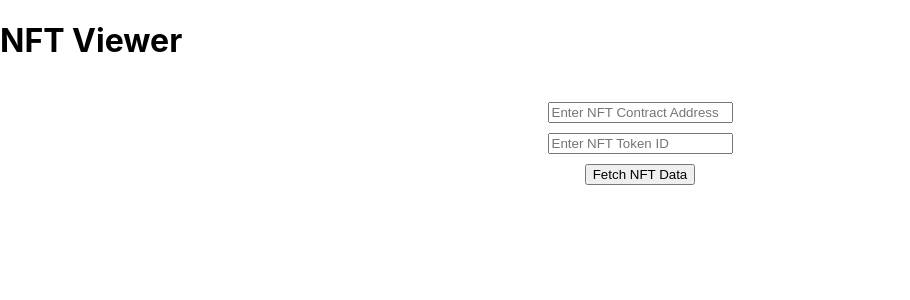
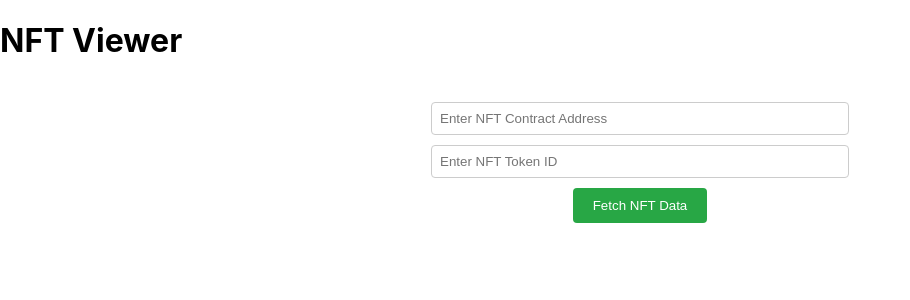
Before and after one commit to SolarpunkForest/NFTviewerapp, a React (Create React App) app: page / in a window 1280 px wide. Shown: the top 300 px of the page, without its empty margins (0-910 px from the left). Built offline with nearby package versions, Linux system fonts and the light colour scheme.

Commit message:
Small Update

```diff
--- a/src/NFTViewer.js
+++ b/src/NFTViewer.js
@@ -90,23 +90,23 @@ const NFTViewer = () => {
                     <div className={styles.nftAdditionalAttributes}>
                         <h3>Asset Underlying Attributes:</h3>
                         <div className={styles.attributeGroup}>
-                            <p><strong>Geolocation:</strong> <a href={nftData.geolocation} target="_blank" rel="noopener noreferrer">Link</a></p>
+                            <p><strong>Geolocation:</strong> <a href={nftData.geolocation} target="_blank" rel="noopener noreferrer">Document</a></p>
                             <p>Hash: {nftData.geoLocationHash}</p>
                         </div>
                         <div className={styles.attributeGroup}>
-                            <p><strong>Topographic Plan:</strong> <a href={nftData.topographicPlan} target="_blank" rel="noopener noreferrer">Link</a></p>
+                            <p><strong>Topographic Plan:</strong> <a href={nftData.topographicPlan} target="_blank" rel="noopener noreferrer">Document</a></p>
                             <p>Hash: {nftData.topographicPlanHash}</p>
                         </div>
                         <div className={styles.attributeGroup}>
-                            <p><strong>Soil Studies:</strong> <a href={nftData.soilStudies} target="_blank" rel="noopener noreferrer">Link</a></p>
+                            <p><strong>Soil Studies:</strong> <a href={nftData.soilStudies} target="_blank" rel="noopener noreferrer">Document</a></p>
                             <p>Hash: {nftData.soilStudiesHash}</p>
                         </div>
                         <div className={styles.attributeGroup}>
-                            <p><strong>Ownership Title:</strong> <a href={nftData.ownershipTitle} target="_blank" rel="noopener noreferrer">Link</a></p>
+                            <p><strong>Ownership Title:</strong> <a href={nftData.ownershipTitle} target="_blank" rel="noopener noreferrer">Document</a></p>
                             <p>Hash: {nftData.ownershipTitleHash}</p>
                         </div>
                         <div className={styles.attributeGroup}>
-                            <p><strong>CO2 Capacity Calculation:</strong> <a href={nftData.CO2CapCalculation} target="_blank" rel="noopener noreferrer">Link</a></p>
+                            <p><strong>CO2 Capacity Calculation:</strong> <a href={nftData.CO2CapCalculation} target="_blank" rel="noopener noreferrer">Document</a></p>
                             <p>Hash: {nftData.CO2CapCalculationHash}</p>
                         </div>
                     </div>
--- a/src/NFTViewer.module.css
+++ b/src/NFTViewer.module.css
@@ -56,10 +56,29 @@
 
 .input {
     margin-bottom: 10px;
+    padding: 8px;
+    width: 100%;
+    max-width: 400px;
+    border: 1px solid #ccc;
+    border-radius: 4px;
 }
 
 .button {
-    margin-bottom: 20px;
+    padding: 10px 20px;
+    background-color: #28a745;
+    color: white;
+    border: none;
+    border-radius: 4px;
+    cursor: pointer;
+}
+
+.button:hover {
+    background-color: #218838;
+}
+
+.error {
+    color: red;
+    margin-top: 10px;
 }
 
 .nftCard {
```
